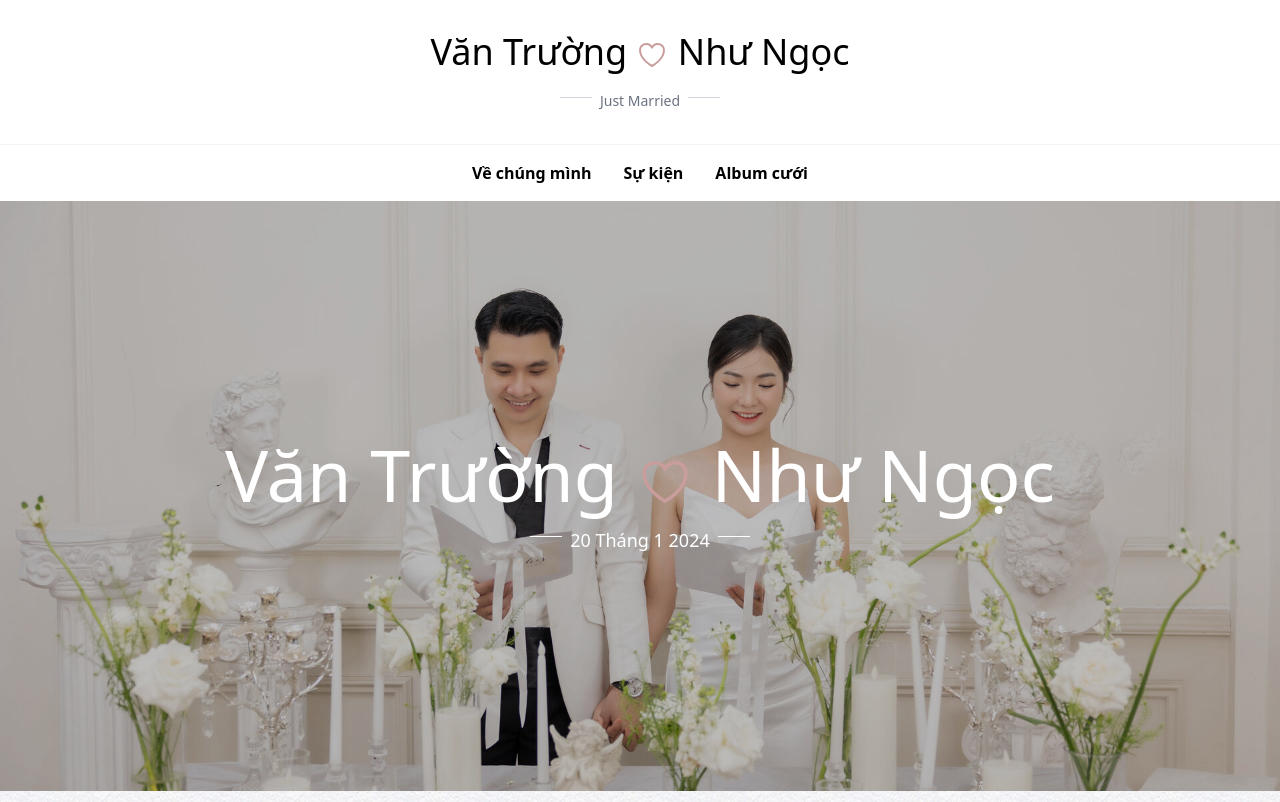
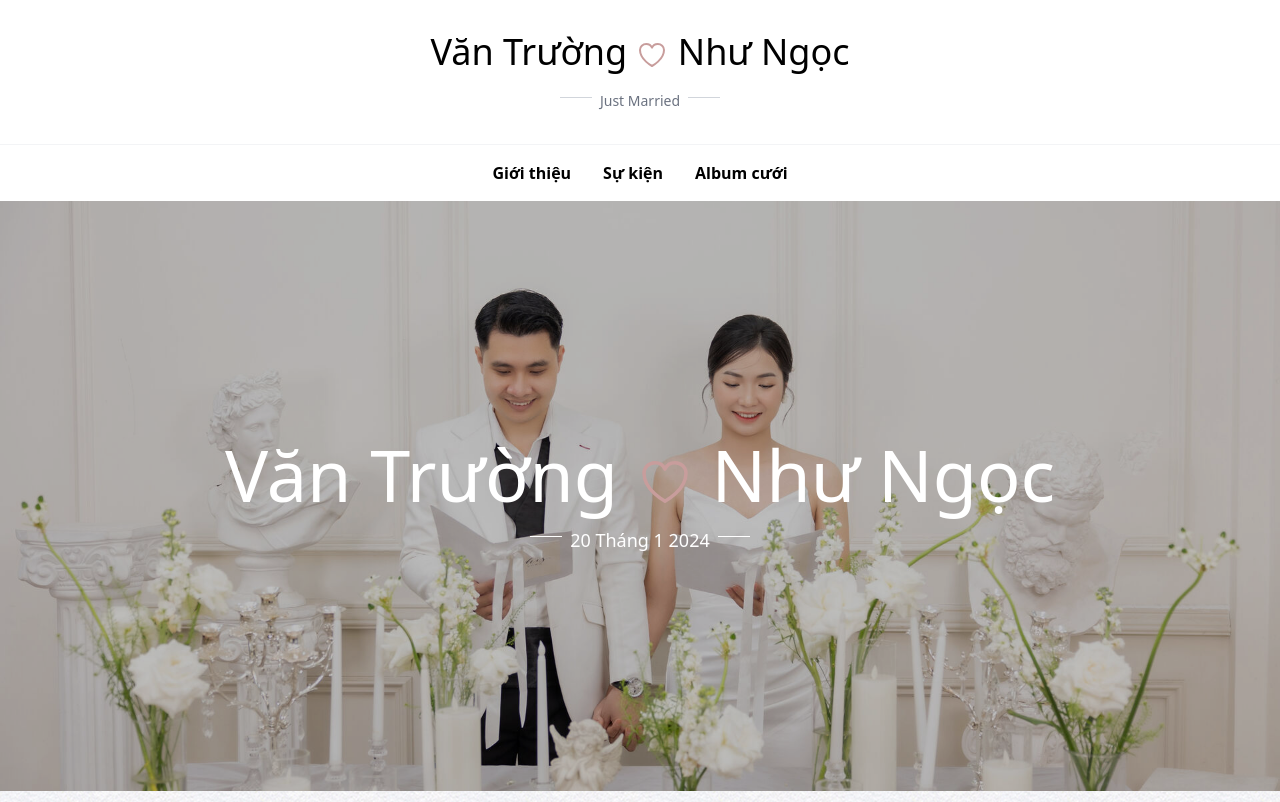
Before and after one commit to truongtv22/nextjs-blog, a Next.js app: page / in a window 1280 px wide. Shown: the top 802 px of the page. Built offline with nearby package versions, Linux system fonts and the light colour scheme.

Commit message:
Sửa lại text

```diff
--- a/pages/index.js
+++ b/pages/index.js
@@ -154,7 +154,7 @@ export default function Home() {
               <ul className="flex flex-col md:flex-row justify-center">
                 <li className="p-4 md:text-base text-sm font-bold">
                   <a href="#couple" className="block">
-                    Về chúng mình
+                    Giới thiệu
                   </a>
                 </li>
                 <li className="p-4 md:text-base md:border-none text-sm font-bold border-t border-b border-primary border-opacity-25">
@@ -558,7 +558,7 @@ export default function Home() {
                       className="rounded"
                     />
                     <div className="space-y-2">
-                      <strong>10:00 19/01/2024</strong>
+                      <strong>10:00|17:00 19/01/2024</strong>
                       <p className="text-[0.96rem]">
                         Số 63 Yên Vực, Phường Tào Xuyên, TP Thanh Hoá
                       </p>
```
